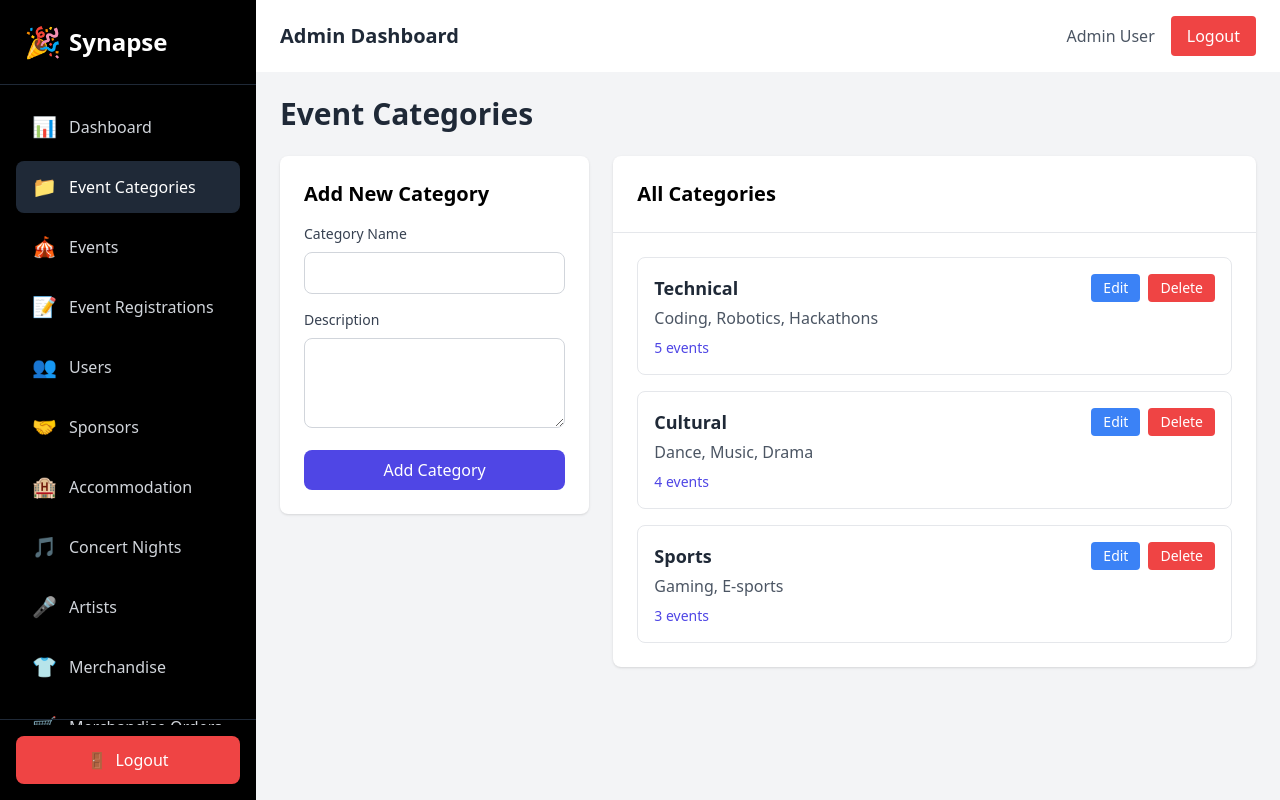
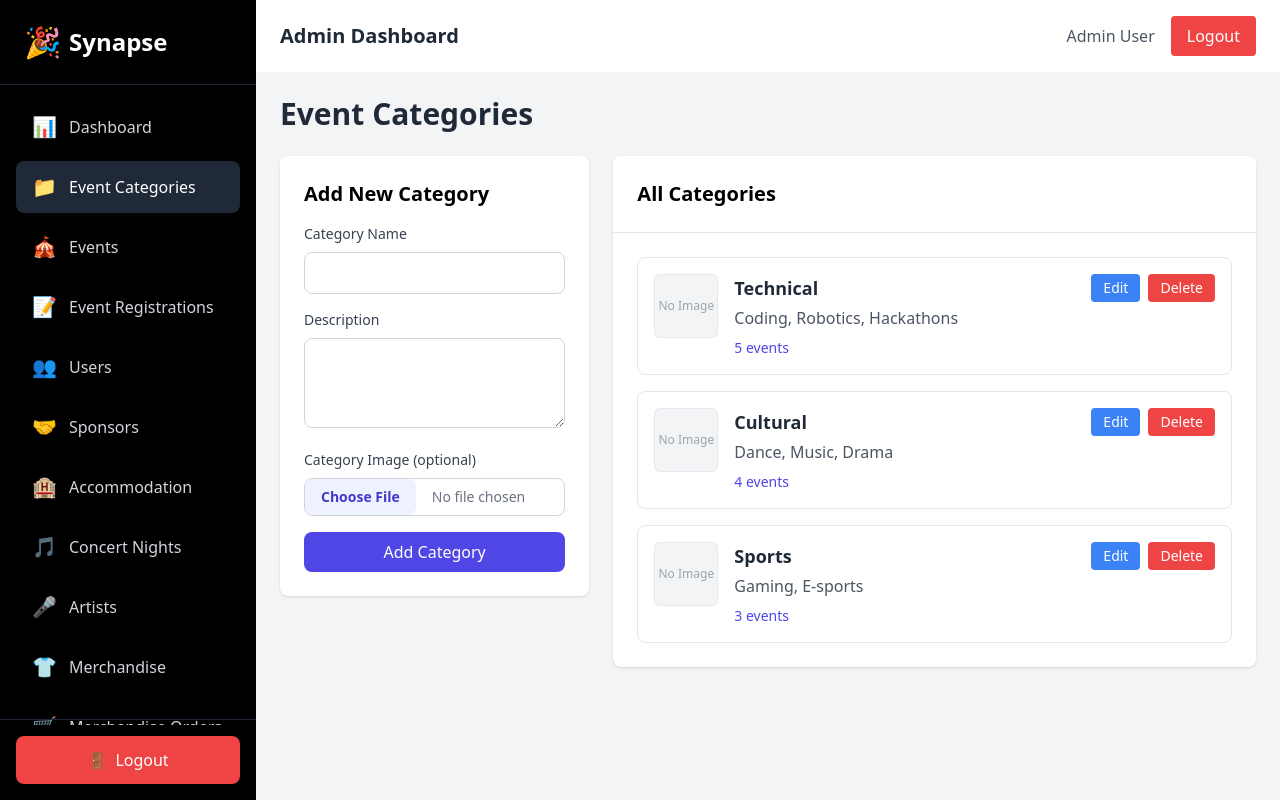
Before and after one commit to vaishcodescape/Synapse-26, a React (Vite) app: page /events/categories in a window 1280 px wide. Built offline with nearby package versions, Linux system fonts and the light colour scheme; sample sign-in values are in the browser's storage.

Commit message:
Enhance EventCategories with image upload support
Added imageUrl property to event categories and implemented image upload functionality.

```diff
--- a/src/pages/EventCategories.jsx
+++ b/src/pages/EventCategories.jsx
@@ -2,9 +2,27 @@ import { useState } from 'react';
 
 const EventCategories = () => {
   const [categories, setCategories] = useState([
-    { id: 1, name: 'Technical', description: 'Coding, Robotics, Hackathons', eventCount: 5 },
-    { id: 2, name: 'Cultural', description: 'Dance, Music, Drama', eventCount: 4 },
-    { id: 3, name: 'Sports', description: 'Gaming, E-sports', eventCount: 3 },
+    {
+      id: 1,
+      name: 'Technical',
+      description: 'Coding, Robotics, Hackathons',
+      eventCount: 5,
+      imageUrl: '',
+    },
+    {
+      id: 2,
+      name: 'Cultural',
+      description: 'Dance, Music, Drama',
+      eventCount: 4,
+      imageUrl: '',
+    },
+    {
+      id: 3,
+      name: 'Sports',
+      description: 'Gaming, E-sports',
+      eventCount: 3,
+      imageUrl: '',
+    },
   ]);
 
   const [formData, setFormData] = useState({
@@ -12,27 +30,49 @@ const EventCategories = () => {
     description: '',
   });
 
+  const [previewImage, setPreviewImage] = useState(null); // local preview
   const [editingId, setEditingId] = useState(null);
+
+  const handleImageChange = (e) => {
+    const file = e.target.files?.[0];
+    if (!file) {
+      setPreviewImage(null);
+      return;
+    }
+    const url = URL.createObjectURL(file);
+    setPreviewImage(url);
+  };
 
   const handleSubmit = (e) => {
     e.preventDefault();
+
     if (editingId) {
       setCategories(categories.map(cat =>
-        cat.id === editingId ? { ...cat, ...formData } : cat
+        cat.id === editingId
+          ? { ...cat, ...formData, imageUrl: previewImage || cat.imageUrl }
+          : cat
       ));
       setEditingId(null);
     } else {
-      setCategories([...categories, {
-        id: Date.now(),
-        ...formData,
-        eventCount: 0
-      }]);
+      setCategories([
+        ...categories,
+        {
+          id: Date.now(),
+          ...formData,
+          eventCount: 0,
+          imageUrl: previewImage || '',
+        },
+      ]);
     }
+
     setFormData({ name: '', description: '' });
+    setPreviewImage(null);
+    // optionally clear file input using ref if you want
   };
 
   const handleEdit = (category) => {
     setFormData({ name: category.name, description: category.description });
+    setPreviewImage(category.imageUrl || null);
     setEditingId(category.id);
   };
 
@@ -40,6 +80,12 @@ const EventCategories = () => {
     if (window.confirm('Are you sure you want to delete this category?')) {
       setCategories(categories.filter(cat => cat.id !== id));
     }
+  };
+
+  const handleCancelEdit = () => {
+    setEditingId(null);
+    setFormData({ name: '', description: '' });
+    setPreviewImage(null);
   };
 
   return (
@@ -61,36 +107,69 @@ const EventCategories = () => {
                 <input
                   type="text"
                   value={formData.name}
-                  onChange={(e) => setFormData({ ...formData, name: e.target.value })}
+                  onChange={(e) =>
+                    setFormData({ ...formData, name: e.target.value })
+                  }
                   className="w-full px-4 py-2 border border-gray-300 rounded-lg focus:ring-2 focus:ring-indigo-500"
                   required
                 />
               </div>
+
               <div>
                 <label className="block text-sm font-medium text-gray-700 mb-2">
                   Description
                 </label>
                 <textarea
                   value={formData.description}
-                  onChange={(e) => setFormData({ ...formData, description: e.target.value })}
+                  onChange={(e) =>
+                    setFormData({ ...formData, description: e.target.value })
+                  }
                   className="w-full px-4 py-2 border border-gray-300 rounded-lg focus:ring-2 focus:ring-indigo-500"
                   rows="3"
                   required
                 />
               </div>
+
+              {/* Image upload */}
+              <div>
+                <label className="block text-sm font-medium text-gray-700 mb-2">
+                  Category Image (optional)
+                </label>
+                <input
+                  type="file"
+                  accept="image/*"
+                  onChange={handleImageChange}
+                  className="block w-full text-sm text-gray-500
+                    file:mr-4 file:py-2 file:px-4
+                    file:rounded-lg file:border-0
+                    file:text-sm file:font-semibold
+                    file:bg-indigo-50 file:text-indigo-700
+                    hover:file:bg-indigo-100
+                    border border-gray-300 rounded-lg cursor-pointer"
+                />
+                {previewImage && (
+                  <div className="mt-3">
+                    <p className="text-xs text-gray-500 mb-1">Preview:</p>
+                    <img
+                      src={previewImage}
+                      alt="Category preview"
+                      className="h-24 w-24 object-cover rounded-md border"
+                    />
+                  </div>
+                )}
+              </div>
+
               <button
                 type="submit"
                 className="w-full bg-indigo-600 text-white py-2 rounded-lg hover:bg-indigo-700 transition"
               >
                 {editingId ? 'Update Category' : 'Add Category'}
               </button>
+
               {editingId && (
                 <button
                   type="button"
-                  onClick={() => {
-                    setEditingId(null);
-                    setFormData({ name: '', description: '' });
-                  }}
+                  onClick={handleCancelEdit}
                   className="w-full bg-gray-300 text-gray-700 py-2 rounded-lg hover:bg-gray-400 transition"
                 >
                   Cancel
@@ -108,12 +187,34 @@ const EventCategories = () => {
             </div>
             <div className="p-6 space-y-4">
               {categories.map((category) => (
-                <div key={category.id} className="border rounded-lg p-4 hover:shadow-md transition">
-                  <div className="flex justify-between items-start">
+                <div
+                  key={category.id}
+                  className="border rounded-lg p-4 hover:shadow-md transition flex gap-4"
+                >
+                  {/* Image thumbnail */}
+                  {category.imageUrl ? (
+                    <img
+                      src={category.imageUrl}
+                      alt={category.name}
+                      className="h-16 w-16 rounded-md object-cover border"
+                    />
+                  ) : (
+                    <div className="h-16 w-16 rounded-md bg-gray-100 flex items-center justify-center text-xs text-gray-400 border">
+                      No Image
+                    </div>
+                  )}
+
+                  <div className="flex-1 flex justify-between items-start">
                     <div>
-                      <h3 className="text-lg font-semibold text-gray-800">{category.name}</h3>
-                      <p className="text-gray-600 mt-1">{category.description}</p>
-                      <p className="text-sm text-indigo-600 mt-2">{category.eventCount} events</p>
+                      <h3 className="text-lg font-semibold text-gray-800">
+                        {category.name}
+                      </h3>
+                      <p className="text-gray-600 mt-1">
+                        {category.description}
+                      </p>
+                      <p className="text-sm text-indigo-600 mt-2">
+                        {category.eventCount} events
+                      </p>
                     </div>
                     <div className="flex gap-2">
                       <button
@@ -132,6 +233,10 @@ const EventCategories = () => {
                   </div>
                 </div>
               ))}
+
+              {categories.length === 0 && (
+                <p className="text-sm text-gray-500">No categories yet.</p>
+              )}
             </div>
           </div>
         </div>
```
